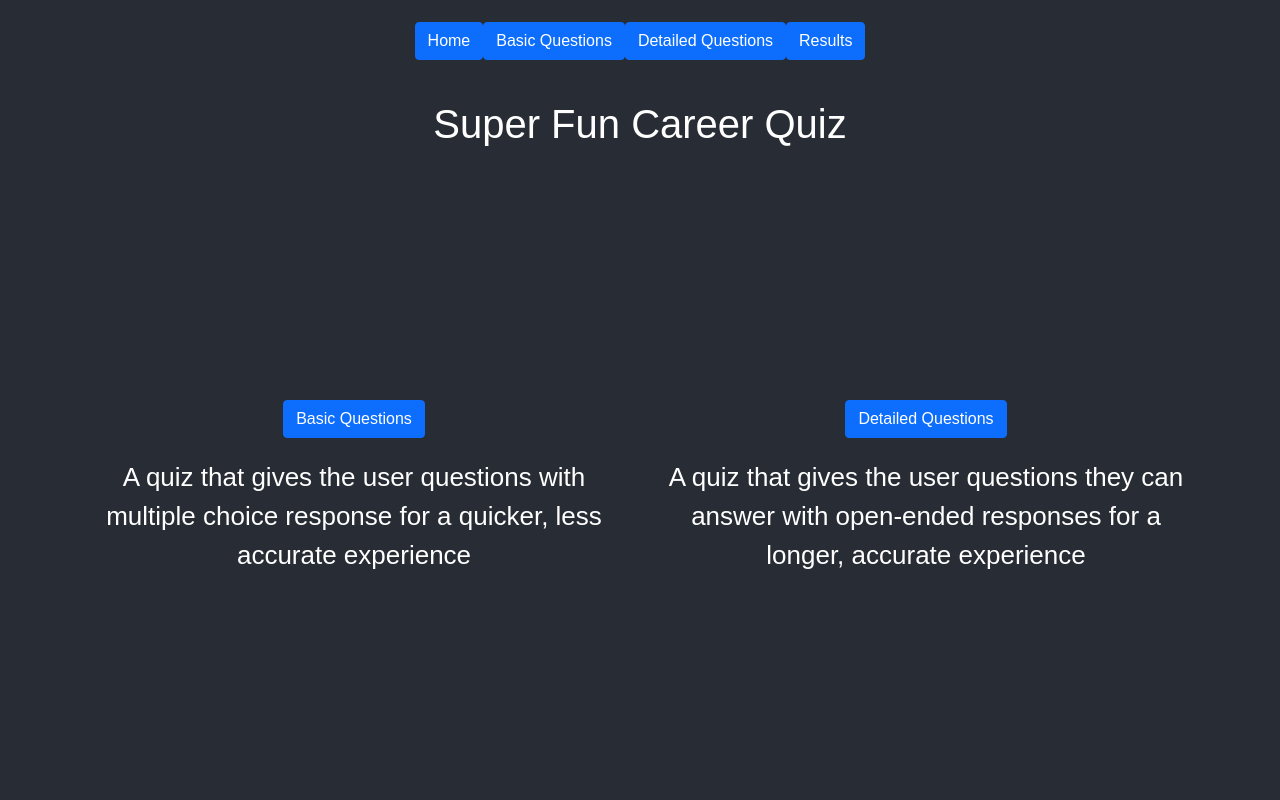
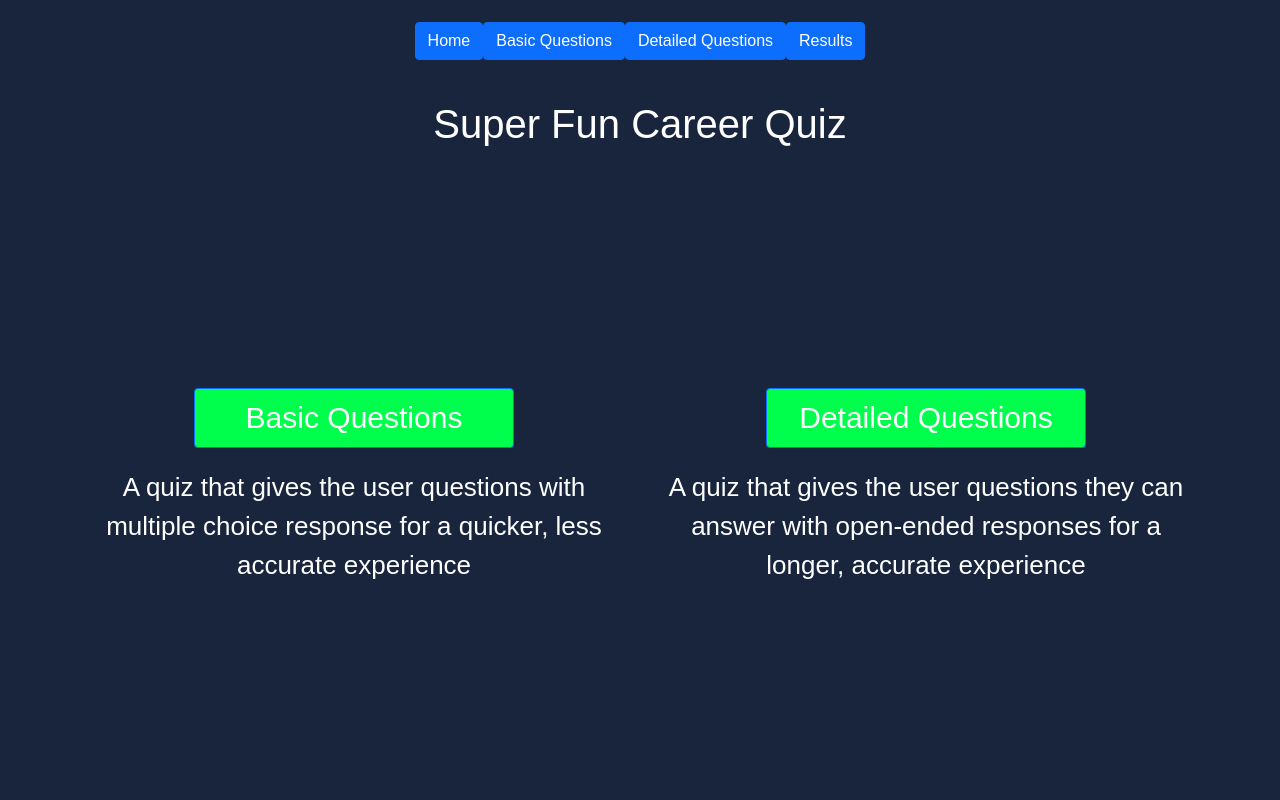
Before and after one commit to dstark12/starter_helpi, a React (Create React App) app: page / in a window 1280 px wide. Shown: the top 800 px of the page. Built offline with nearby package versions, Linux system fonts and the light colour scheme.

Commit message:
Created and linked several global variables to control color theme

```diff
--- a/src/App.css
+++ b/src/App.css
@@ -1,3 +1,20 @@
+:root {
+  --quiz-button-color: #00ff4c;
+  --quiz-button-color-hover: #008a29;
+
+  --question-button-color: #585858;
+  --question-button-color-hover: #003369;
+  --question-button-color-selected: #0057b4;
+  --question-button-text-color: #bbbbbb;
+  --question-button-text-color-hover: #ffffff;
+  --question-button-text-color-selected: #ebebeb;
+
+  --header-background-color: #18253d;
+
+  --menu-button-color: #007bff;
+  --menu-button-color-hover: #00356d;
+}
+
 .App {
   text-align: center;
 }
@@ -14,7 +31,7 @@
 }
 
 .App-header {
-  background-color: #282c34;
+  background-color: var(--header-background-color);
   min-height: 100vh;
   display: flex;
   flex-direction: column;
@@ -28,6 +45,14 @@
   color: #61dafb;
 }
 
+.menu-button {
+  background-color: var(--menu-button-color);
+}
+
+.menu-button:hover {
+  background-color: var(--menu-button-color-hover);
+}
+
 @keyframes App-logo-spin {
   from {
     transform: rotate(0deg);
--- a/src/bquestions.tsx
+++ b/src/bquestions.tsx
@@ -34,9 +34,9 @@ export function Bquestions({setPage, setQuestions, GlobalAnswers, setGlobalAnswe
 
   const getButtonStyle = (questionId: number, answer: string) => {
     if (answers[questionId] === answer) {
-      return { backgroundColor: 'blue', color: 'white' }; // Change background to blue if clicked
+      return { backgroundColor: "var(--question-button-color-selected)", color: 'var(--question-button-text-color-selected)' }; // Change background to blue if clicked
     }
-    return {}; // Default style
+    return { }; // Default style
   };
 
   const getResults = () => {
--- a/src/home.css
+++ b/src/home.css
@@ -2,6 +2,8 @@ html, body {
     height: 100%; /* Ensure the body takes full height */
     margin: 0; /* Remove default margin */
 }
+
+
 
 .container {
     display: flex;
@@ -45,14 +47,31 @@ p {
 }
 
 /* Add hover effects for the buttons */
+.quiz_button {
+    transition: background-color 0.3s ease, transform 0.2s ease;
+    width: 320px;
+    height: 60px;
+    font-size: 30px;
+    background-color: var(--quiz-button-color);
+}
+
+.quiz_button:hover {
+    transition: background-color 0.3s ease, transform 0.2s ease;
+    width: 320px;
+    height: 60px;
+    font-size: 30px;
+    background-color: var(--quiz-button-color-hover);
+}
+
 button {
-    transition: background-color 0.3s ease, transform 0.2s ease;
+    background-color: var(--question-button-color);
+    color: var(--question-button-text-color);
 }
 
 button:hover {
-    background-color: #007bff; /* Bootstrap blue for hover */
+    background-color: var(--question-button-color-hover); /* Bootstrap blue for hover */
     transform: scale(1.05); /* Slight scaling effect */
-    color: white; /* White text on hover */
+    color: var(--question-button-text-color-hover); /* White text on hover */
 }
 
 /* Mobile responsive design */
--- a/src/home.tsx
+++ b/src/home.tsx
@@ -11,7 +11,7 @@ export function Home({ setPage }: { setPage: (page: string) => void }): React.JS
             <div className="button-container-wrapper">
                 <div className="button-container">
                     <div className="left-button">
-                        <Button
+                        <Button className="quiz_button"
                             onClick={() => setPage("bquestions")}
                             aria-label="Start Basic Questions Quiz"
                         >
@@ -20,7 +20,7 @@ export function Home({ setPage }: { setPage: (page: string) => void }): React.JS
                         <p>A quiz that gives the user questions with multiple choice response for a quicker, less accurate experience</p>
                     </div>
                     <div className="right-button">
-                        <Button
+                        <Button className="quiz_button"
                             onClick={() => setPage("dquestions")}
                             aria-label="Start Detailed Questions Quiz"
                         >
```
